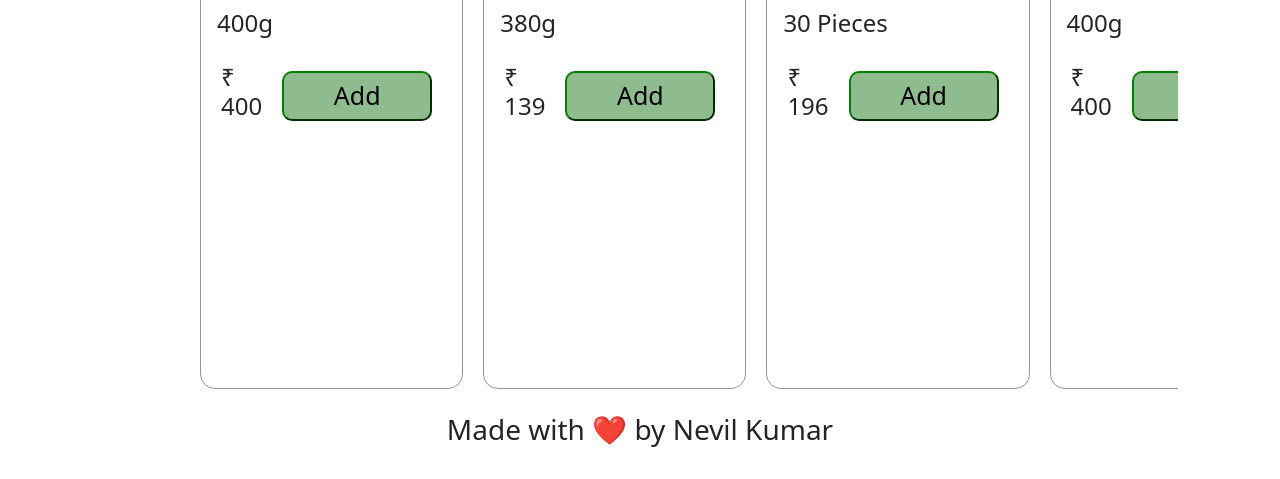
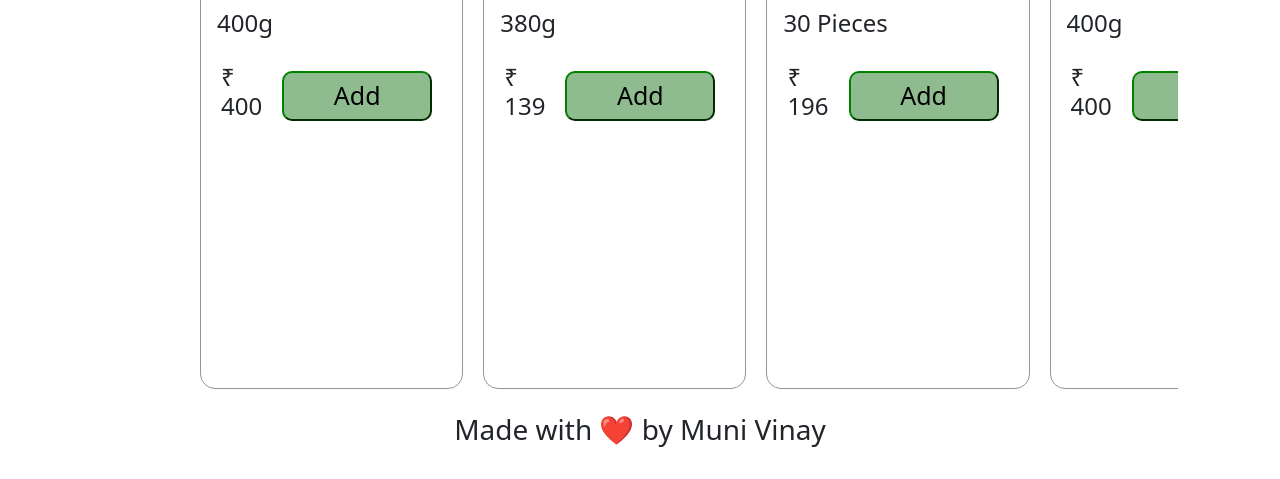
Before and after one commit to MuniVinay9/Blinkit-clone, a plain HTML site: page index.html in a window 1280 px wide. Shown: the part 1577-2056 px from the top of the page. Drawn offline with nearby package versions, Linux system fonts and the light colour scheme.

Commit message:
second commit

```diff
--- a/index.html
+++ b/index.html
@@ -309,7 +309,7 @@
         </div>
       </div>
       <div class="footer p-4 d-flex justify-content-center">
-        <h3>Made with ❤️ by Nevil Kumar</h3>
+        <h3>Made with ❤️ by Muni Vinay</h3>
       </div>
     </div>
     <script
```
